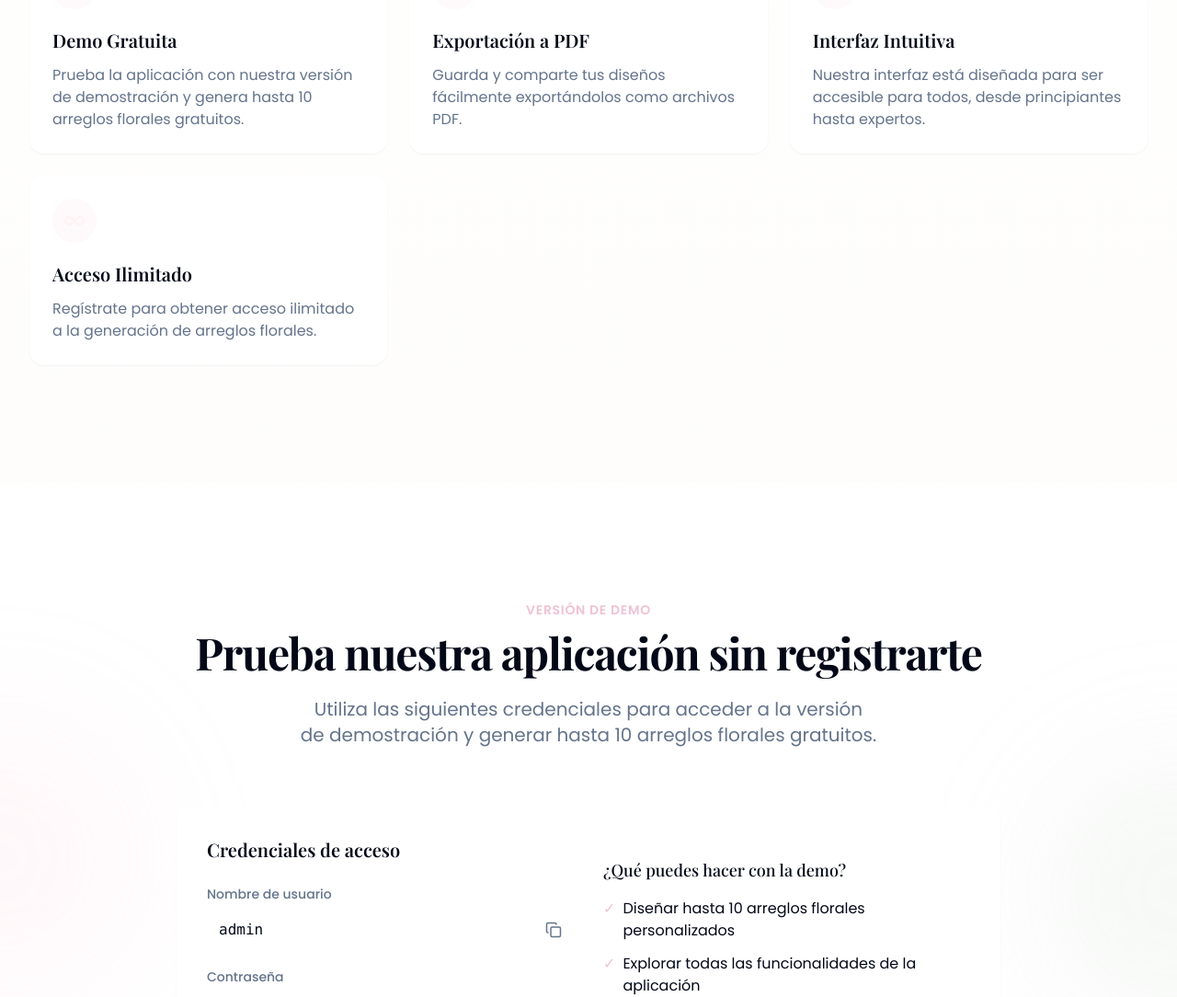
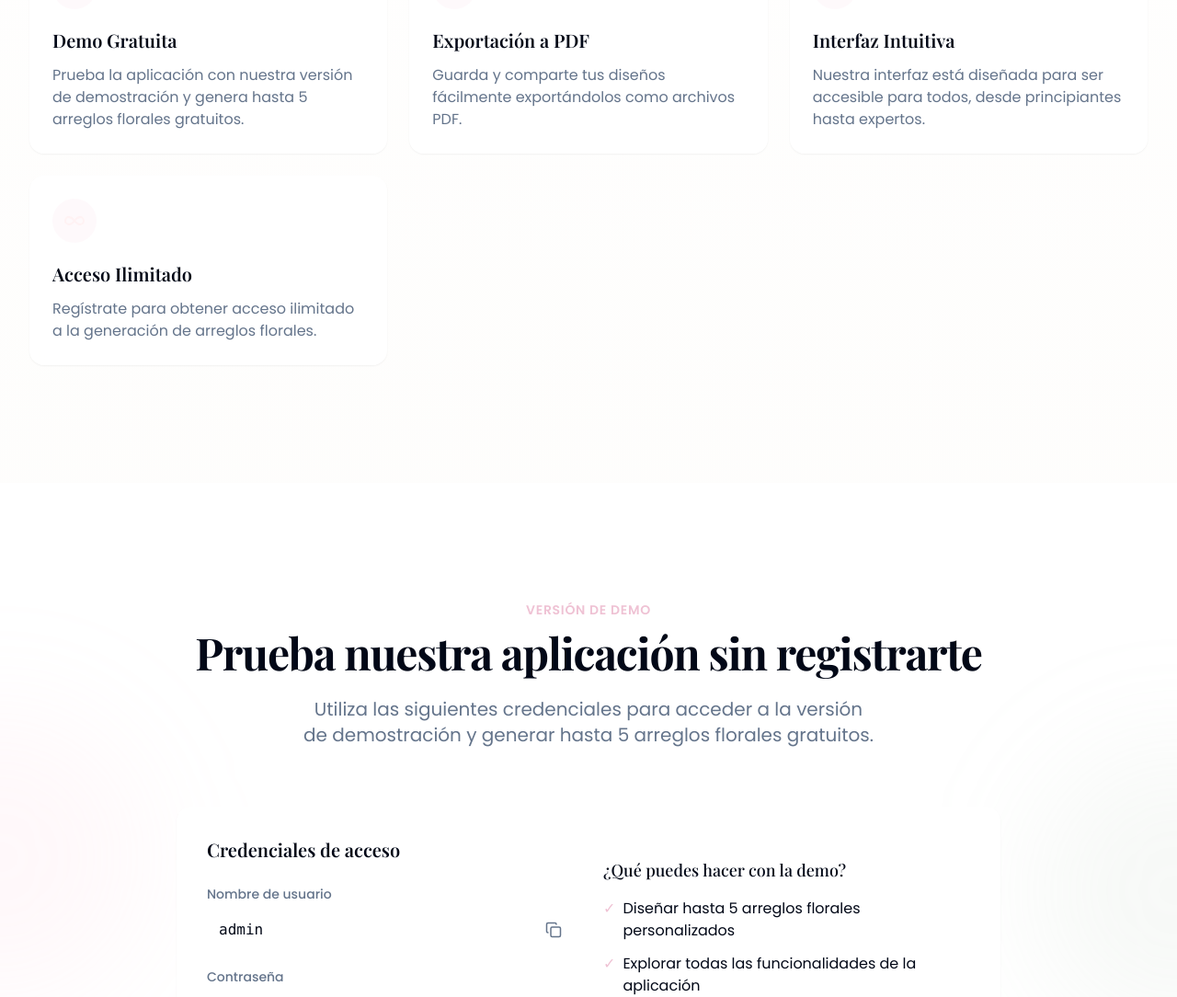
Before and after one commit to morispolanco/floral-fantasia-designer-53, a React (Vite) app: page / in a window 1280 px wide. Shown: the part 1517-2601 px from the top of the page at 92% size. Built offline with nearby package versions, Linux system fonts and the light colour scheme; a web font is replaced by a local one.

Commit message:
Limit free demo designs
Limit the number of free designs generated in the demo version to five.

```diff
--- a/src/components/DemoSection.tsx
+++ b/src/components/DemoSection.tsx
@@ -43,7 +43,7 @@ const DemoSection = () => {
             />
             <AnimatedText
               as="p"
-              text="Utiliza las siguientes credenciales para acceder a la versión de demostración y generar hasta 10 arreglos florales gratuitos."
+              text="Utiliza las siguientes credenciales para acceder a la versión de demostración y generar hasta 5 arreglos florales gratuitos."
               animation="slideUp"
               delay={100}
               className="section-subheading"
@@ -104,7 +104,7 @@ const DemoSection = () => {
                 <h4 className="text-lg font-medium mb-4">¿Qué puedes hacer con la demo?</h4>
                 <ul className="space-y-3">
                   {[
-                    'Diseñar hasta 10 arreglos florales personalizados',
+                    'Diseñar hasta 5 arreglos florales personalizados',
                     'Explorar todas las funcionalidades de la aplicación',
                     'Visualizar tus diseños con la IA generativa',
                     'Exportar los diseños creados a PDF',
--- a/src/components/Features.tsx
+++ b/src/components/Features.tsx
@@ -32,7 +32,7 @@ const Features = () => {
     {
       icon: <BookOpen size={24} />,
       title: 'Demo Gratuita',
-      description: 'Prueba la aplicación con nuestra versión de demostración y genera hasta 10 arreglos florales gratuitos.'
+      description: 'Prueba la aplicación con nuestra versión de demostración y genera hasta 5 arreglos florales gratuitos.'
     },
     {
       icon: <FileDown size={24} />,
```
